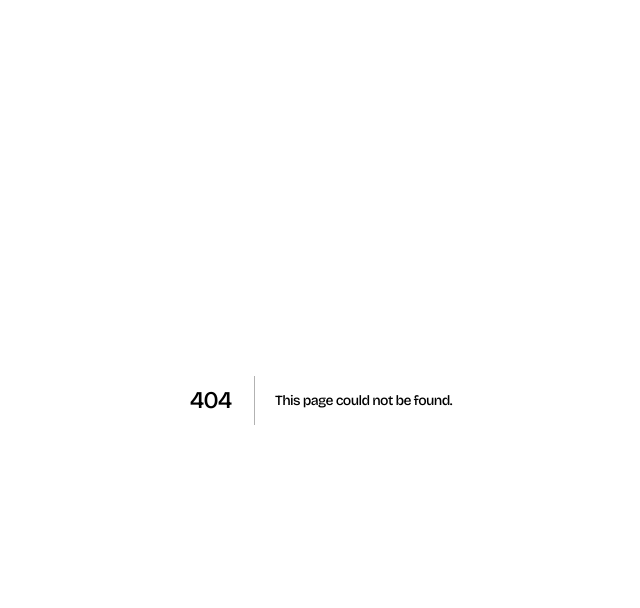
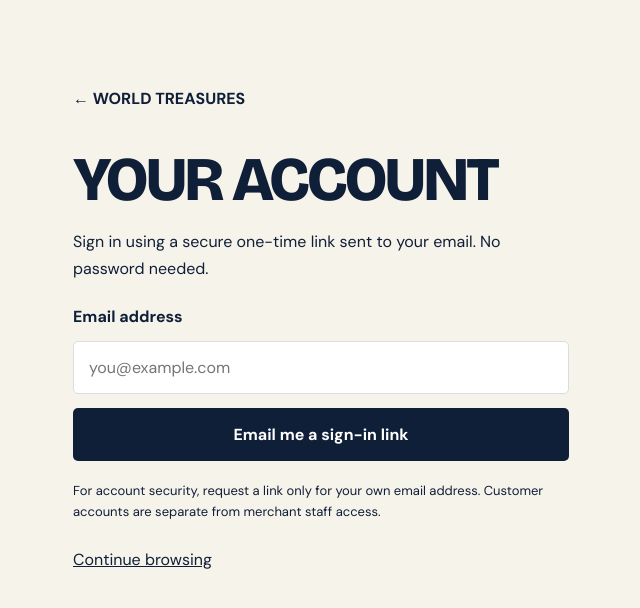
Before and after one commit to abdullahsaqibb/world-treasures-prod, a Next.js app: page /account/login in a window 1280 px wide. Before the commit this address had no page. Shown: the top 608 px of the page, without its empty margins (319-959 px from the left). Built offline with nearby package versions, Linux system fonts and the light colour scheme.

Commit message:
feat: add standalone customer email sign-in page without redesigning storefront

```diff
--- /dev/null
+++ b/src/app/account/login/page.tsx
@@ -0,0 +1,19 @@
+import Link from "next/link";
+import type {Metadata} from "next";
+export const metadata:Metadata={title:"Customer sign in",robots:{index:false,follow:false}};
+export const dynamic="force-dynamic";
+export default function CustomerLoginPage({searchParams}:{searchParams:Promise<{sent?:string}>}){
+ return <main style={{maxWidth:540,margin:"8vh auto",padding:"24px 22px",fontFamily:"var(--body,Arial,sans-serif)"}}>
+  <Link href="/" style={{fontWeight:800}}>← WORLD TREASURES</Link>
+  <h1 style={{fontSize:"clamp(38px,6vw,62px)",margin:"38px 0 16px"}}>YOUR ACCOUNT</h1>
+  <p style={{lineHeight:1.7,marginBottom:24}}>Sign in using a secure one-time link sent to your email. No password needed.</p>
+  <form action="/api/customer/auth/request" method="post" style={{display:"grid",gap:14}}>
+   <label htmlFor="customer-email" style={{fontWeight:700}}>Email address</label>
+   <input id="customer-email" name="email" required type="email" autoComplete="email" maxLength={254}
+    placeholder="you@example.com" style={{padding:15,border:"1px solid var(--line,#ddd)",borderRadius:5}}/>
+   <button type="submit" style={{padding:16,background:"var(--ink,#24271f)",color:"white",borderRadius:5,fontWeight:700}}>Email me a sign-in link</button>
+  </form>
+  <p style={{marginTop:20,lineHeight:1.6,fontSize:13}}>For account security, request a link only for your own email address. Customer accounts are separate from merchant staff access.</p>
+  <Link href="/catalog" style={{display:"inline-block",marginTop:26,textDecoration:"underline"}}>Continue browsing</Link>
+ </main>;
+}
```
